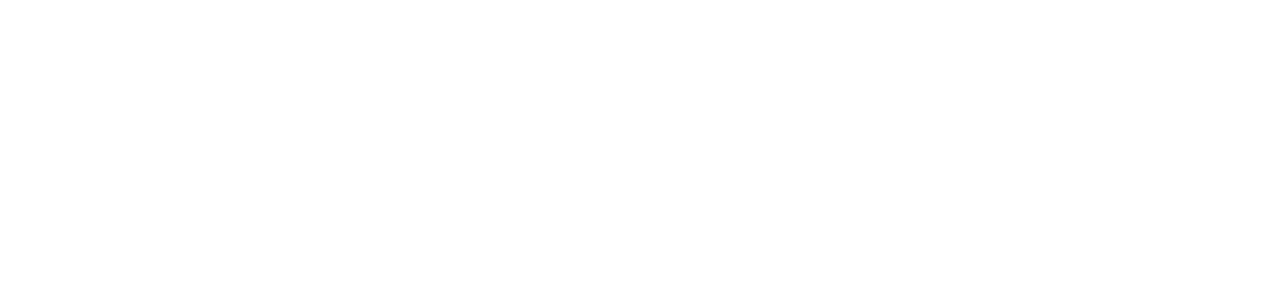
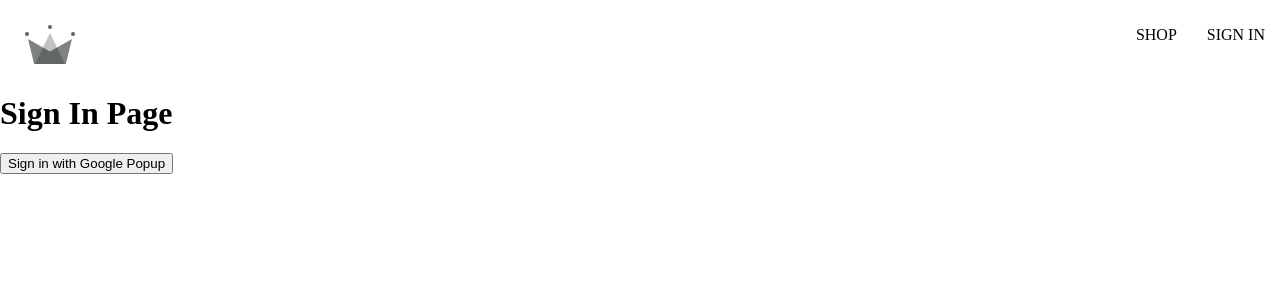
Before and after one commit to mateuszski/react-clothes, a React (Create React App) app in the folder react-clothes/: page /sign-in in a window 1280 px wide. Before the commit this address had no page. Shown: the top 300 px of the page. Built offline with nearby package versions, Linux system fonts and the light colour scheme.

Commit message:
firebase signing

```diff
--- a/react-clothes/package.json
+++ b/react-clothes/package.json
@@ -6,8 +6,10 @@
     "@testing-library/jest-dom": "^5.16.5",
     "@testing-library/react": "^13.4.0",
     "@testing-library/user-event": "^13.5.0",
+    "firebase": "^9.15.0",
     "react": "^18.2.0",
     "react-dom": "^18.2.0",
+    "react-router-dom": "^6.4.5",
     "react-scripts": "5.0.1",
     "sass": "^1.56.2",
     "web-vitals": "^2.1.4"
--- a/react-clothes/public/index.html
+++ b/react-clothes/public/index.html
@@ -8,6 +8,12 @@
     <meta
       name="description"
       content="Web site created using create-react-app"
+    />
+    <link rel="preconnect" href="https://fonts.googleapis.com" />
+    <link rel="preconnect" href="https://fonts.gstatic.com" crossorigin />
+    <link
+      href="https://fonts.googleapis.com/css2?family=Open+Sans:wght@300&display=swap"
+      rel="stylesheet"
     />
     <link rel="apple-touch-icon" href="%PUBLIC_URL%/logo192.png" />
     <!--
--- a/react-clothes/src/App.js
+++ b/react-clothes/src/App.js
@@ -2,11 +2,13 @@
 import Home from "./routes/home/home.component";
 import { Routes, Route } from "react-router-dom";
 import Navigation from "./routes/navigation/navigation.component";
+import SignIn from "./routes/sign-in/sign-in.component";
 function App() {
   return (
     <Routes>
       <Route path="/" element={<Navigation />}>
         <Route index element={<Home />} />
+        <Route path="sign-in" element={<SignIn />} />
       </Route>
     </Routes>
   );
--- a/react-clothes/src/routes/navigation/navigation.component.jsx
+++ b/react-clothes/src/routes/navigation/navigation.component.jsx
@@ -9,10 +9,14 @@
         <Link className="logo-container" to="/">
           <CrwnLogo className="logo" />
         </Link>
-        <div className="nav-links-container"></div>
-        <Link className="nav-link" to="/shop">
-          SHOP
-        </Link>
+        <div className="nav-links-container">
+          <Link className="nav-link" to="/shop">
+            SHOP
+          </Link>
+          <Link className="nav-link" to="/sign-in">
+            SIGN IN
+          </Link>
+        </div>
       </div>
       <Outlet />
     </Fragment>
--- /dev/null
+++ b/react-clothes/src/routes/sign-in/sign-in.component.jsx
@@ -0,0 +1,20 @@
+import {
+  signInWithGooglePopup,
+  createUserDocumentFromAuth,
+} from "../../utils/firebase/firebase.utils";
+
+const SignIn = () => {
+  const logGoogleUser = async () => {
+    const { user } = await signInWithGooglePopup();
+    const userDocRef = await createUserDocumentFromAuth(user);
+  };
+
+  return (
+    <div>
+      <h1>Sign In Page</h1>
+      <button onClick={logGoogleUser}>Sign in with Google Popup</button>
+    </div>
+  );
+};
+
+export default SignIn;
--- /dev/null
+++ b/react-clothes/src/utils/firebase/firebase.utils.js
@@ -0,0 +1,53 @@
+import { initializeApp } from "firebase/app";
+import {
+  getAuth,
+  signInWithRedirect,
+  signInWithPopup,
+  GoogleAuthProvider,
+} from "firebase/auth";
+import { getFirestore, doc, getDoc, setDoc } from "firebase/firestore";
+
+const firebaseConfig = {
+  apiKey: "AIzaSyCG0TaLoieYS8dyjSxjx23Lq6UO94h7nBM",
+  authDomain: "react-clothes-68d31.firebaseapp.com",
+  projectId: "react-clothes-68d31",
+  storageBucket: "react-clothes-68d31.appspot.com",
+  messagingSenderId: "547813676876",
+  appId: "1:547813676876:web:e69876f85fd7a93c5e21e9",
+};
+
+const firebaseApp = initializeApp(firebaseConfig);
+
+const provider = new GoogleAuthProvider();
+
+provider.setCustomParameters({
+  prompt: "select_account",
+});
+
+export const auth = getAuth();
+export const signInWithGooglePopup = () => signInWithPopup(auth, provider);
+
+export const db = getFirestore();
+
+export const createUserDocumentFromAuth = async (userAuth) => {
+  const userDocRef = doc(db, "users", userAuth.uid);
+
+  const userSnapshot = await getDoc(userDocRef);
+
+  if (!userSnapshot.exists()) {
+    const { displayName, email } = userAuth;
+    const createdAt = new Date();
+
+    try {
+      await setDoc(userDocRef, {
+        displayName,
+        email,
+        createdAt,
+      });
+    } catch (error) {
+      console.log("error creating the user", error.message);
+    }
+  }
+
+  return userDocRef;
+};
```
Also changed, not shown: 1 other file (tests, documents, lock files or other folders).
